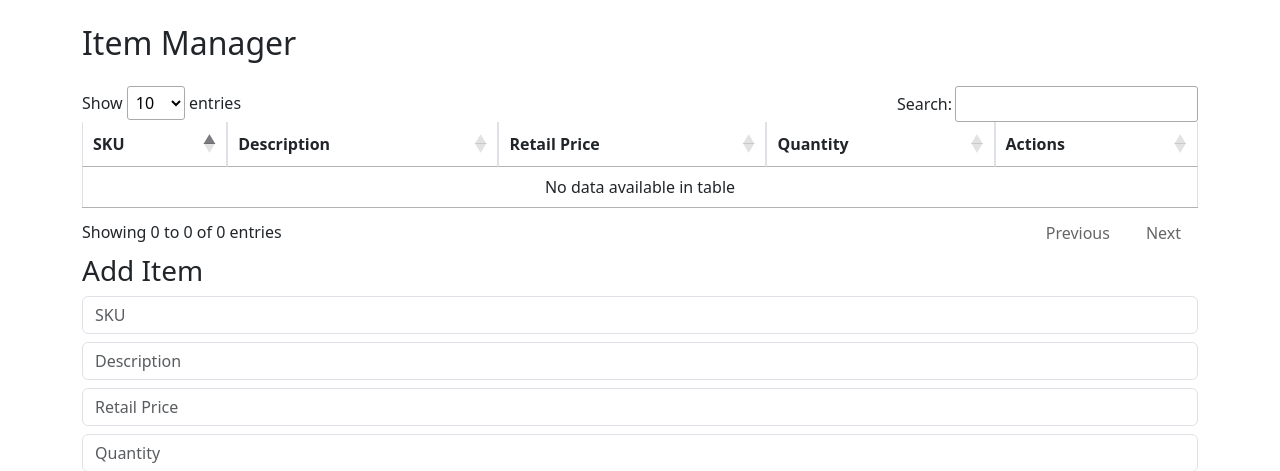
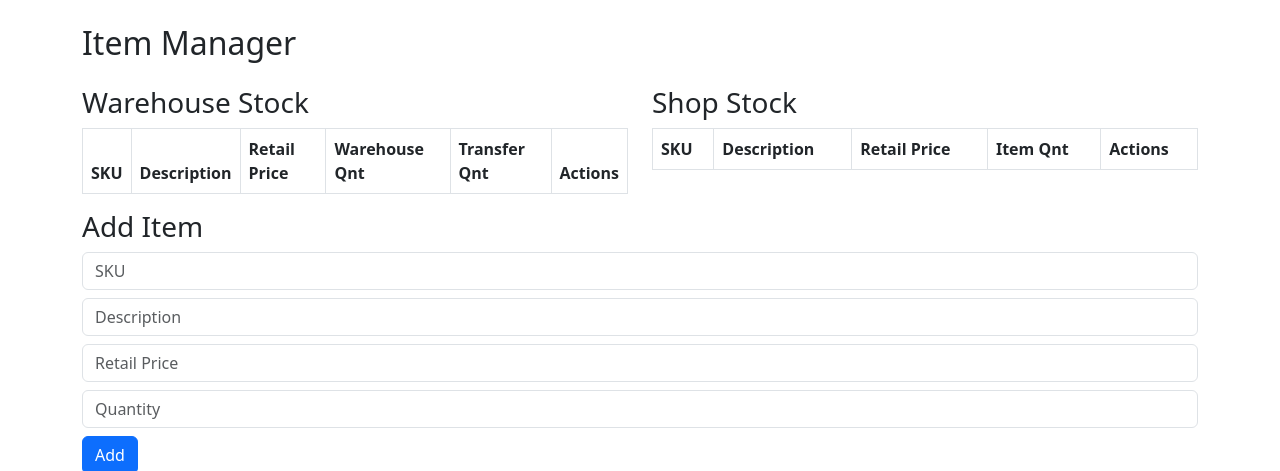
Before and after one commit to ConsciousUniverse/simpler-stock-management, a Django app: page / in a window 1280 px wide. Shown: the part 104-575 px from the top of the page. Run offline with Django 5.2, Linux system fonts and the light colour scheme; a user stored in the database is signed in; data comes from the database, SQL or seed files in the repository; both versions use the stored data as it was after the commit; lists and menus that the app fills with data are empty; some libraries are stand-ins or nearby versions.

Commit message:
Working with warehouse and shop users

```diff
--- a/ssm/urls.py
+++ b/ssm/urls.py
@@ -1,10 +1,11 @@
 from django.contrib import admin
 from django.urls import path, include
+
 
 urlpatterns = [
     path("", include("stock_manager.urls")),
     path("admin/", admin.site.urls),
     path("api/", include("stock_manager.urls")),  # Your app API
-    path("accounts/", include("django.contrib.auth.urls")),  # Django login/logout
+    path("accounts/", include("django.contrib.auth.urls")),  # Django login
     path("api/auth/", include("rest_framework.urls")),  # ✅ Add DRF auth endpoints
 ]
--- a/stock_manager/urls.py
+++ b/stock_manager/urls.py
@@ -1,14 +1,17 @@
 from django.urls import path, include
 from rest_framework.routers import DefaultRouter
-from .views import ItemViewSet, index, get_user
+from .views import ItemViewSet, ShopItemViewSet, index, get_user
 from rest_framework.authtoken.views import obtain_auth_token
+
 
 router = DefaultRouter()
 router.register(r'items', ItemViewSet)
+router.register(r'shop_items', ShopItemViewSet)
 
 urlpatterns = [
     path('', index, name='index'),
     path('api/', include(router.urls)),
     path('auth/user/', get_user, name='get_user'),  # Custom user endpoint
     path('auth/token/', obtain_auth_token, name='api_token_auth'),  # Optional token login
+
 ]
--- a/stock_manager/views.py
+++ b/stock_manager/views.py
@@ -1,12 +1,15 @@
-from django.shortcuts import render, get_object_or_404
+from django.shortcuts import render
 from django.contrib.auth.decorators import login_required
 from rest_framework import viewsets
 from rest_framework.permissions import IsAuthenticated
-from .models import Item
-from .serializers import ItemSerializer
+from .models import Item, ShopItem
+from .serializers import ItemSerializer, ShopItemSerializer
 from django.contrib.auth.models import User  # For accessing the User model
 from rest_framework.response import Response  # For returning HTTP responses in REST framework
 from rest_framework.decorators import api_view
+from rest_framework.pagination import PageNumberPagination
+
+
 
 # API View
 class ItemViewSet(viewsets.ModelViewSet):
@@ -14,6 +17,17 @@ class ItemViewSet(viewsets.ModelViewSet):
     serializer_class = ItemSerializer
     lookup_field = 'sku'
     permission_classes = [IsAuthenticated]
+    pagination_class = PageNumberPagination
+
+class ShopItemViewSet(viewsets.ModelViewSet):
+    queryset = ShopItem.objects.all()
+    serializer_class = ShopItemSerializer
+    lookup_field = 'sku'
+    permission_classes = [IsAuthenticated]
+    pagination_class = PageNumberPagination
+
+    def get_queryset(self):
+        return ShopItem.objects.filter(shop_user=self.request.user)
 
 # Main Page View
 @login_required
@@ -31,4 +45,5 @@ def get_user(request):
         'id': user.id,
         'username': user.username,
         'email': user.email,
+        'groups': list(user.groups.values_list('name', flat=True)),
     })
--- a/templates/index.html
+++ b/templates/index.html
@@ -6,13 +6,10 @@
     <meta name='viewport' content='width=device-width, initial-scale=1.0'>
     <title>Item Manager</title>
     <link href='https://cdn.jsdelivr.net/npm/bootstrap@5.3.0/dist/css/bootstrap.min.css' rel='stylesheet'>
-    <link rel="stylesheet" href="https://cdn.datatables.net/1.11.5/css/jquery.dataTables.min.css">
     <script src='https://code.jquery.com/jquery-3.6.0.min.js'></script>
-    <script src="https://cdn.datatables.net/1.11.5/js/jquery.dataTables.min.js"></script>
 </head>
 
 <body class='container mt-5'>
-
     <!-- Navbar -->
     <nav class="navbar navbar-expand-lg navbar-light bg-light mb-4">
         <a class="navbar-brand" href="#">Item Manager</a>
@@ -27,52 +24,82 @@
             </ul>
         </div>
     </nav>
-
     <h2 class='mb-4'>Item Manager</h2>
-
-    <table id="itemTable" class='table table-bordered'>
+    <div class='row'>
+        <div class='col-md-6 warehouse-stock'>
+            <h3>Warehouse Stock</h3>
+            <table class='table table-bordered'>
                 <thead>
                     <tr>
                         <th>SKU</th>
                         <th>Description</th>
                         <th>Retail Price</th>
-                <th>Quantity</th>
+                        <th>Warehouse Qnt</th>
+                        <th>Transfer Qnt</th>
                         <th>Actions</th>
                     </tr>
                 </thead>
-        <tbody></tbody>
+                <tbody id='itemTable1'></tbody>
             </table>
-
+        </div>
+        <div class='col-md-6 shop-stock'>
+            <h3>Shop Stock</h3>
+            <table class='table table-bordered'>
+                <thead>
+                    <tr>
+                        <th>SKU</th>
+                        <th>Description</th>
+                        <th>Retail Price</th>
+                        <th>Item Qnt</th>
+                        <th>Actions</th>
+                    </tr>
+                </thead>
+                <tbody id='itemTable2'></tbody>
+            </table>
+        </div>
+    </div>
     <h3>Add Item</h3>
     <input type='text' id='sku' placeholder='SKU' class='form-control mb-2'>
     <input type='text' id='description' placeholder='Description' class='form-control mb-2'>
-    <input type='number' step="0.01" id='retail_price' placeholder='Retail Price' class='form-control mb-2'>
+    <input type='number' step='0.01' id='retail_price' placeholder='Retail Price' class='form-control mb-2'>
     <input type='number' id='quantity' placeholder='Quantity' class='form-control mb-2'>
     <button id='addItem' class='btn btn-primary'>Add</button>
-
     <script>
         function getCSRFToken() {
-            return document.cookie.split('; ')
-                .find(row => row.startsWith('csrftoken='))
-                ?.split('=')[1];
+            return document.cookie.split('; ').find(row => row.startsWith('csrftoken='))?.split('=')[1];
         }
 
-        let table;
-
-        function fetchItems() {
-            $.get('/api/items/', function (data) {
-                table.clear();  // Clear existing data
+        function fetchItems(tableNum) {
+            let apiUrl = tableNum === 1 ? '/api/items/' : '/api/shop_items/';
+            $.get(apiUrl, function (data) {
+                tableNum === 1 ? $('#itemTable1').empty() : $('#itemTable2').empty();
                 data.forEach(item => {
-                    table.row.add([
-                        item.sku,
-                        `<input type='text' value='${item.description}' class='form-control' id='description-${item.sku}'>`,
-                        `<input type='text' value='${item.retail_price}' class='form-control' id='retail_price-${item.sku}'>`,
-                        `<input type='number' value='${item.quantity}' class='form-control' id='quantity-${item.sku}'>`,
-                        `<button onclick='updateItem("${item.sku}")' class='btn btn-warning btn-sm'>Update</button>
-                         <button onclick='deleteItem("${item.sku}")' class='btn btn-danger btn-sm'>Delete</button>`
-                    ]);
+                    let row1 = `
+                        <tr>
+                            <td>${item.sku}</td>
+                            <td><input type='text' value='${item.description}' class='form-control' id='description1-${item.sku}'></td>
+                            <td><input type='text' value='${item.retail_price}' class='form-control' id='retail_price1-${item.sku}'></td>
+                            <td><input type='number' value='${item.quantity}' class='form-control' id='quantity1-${item.sku}'></td>
+                            <td><input type='number' value='0' class='form-control' id='xfer_quantity1-${item.sku}'></td>
+                            <td>
+                                <button onclick='updateItem("${item.sku}", 1)' class='btn btn-warning'>Update</button>
+                                <button onclick='deleteItem("${item.sku}", 1)' class='btn btn-danger'>Delete</button>
+                                <button onclick='transferItem("${item.sku}")' class='btn btn-info'>Transfer</button>
+                            </td>
+                        </tr>`;
+                    let row2 = `
+                        <tr>
+                            <td>${item.sku}</td>
+                            <td><input type='text' value='${item.description}' class='form-control' id='description2-${item.sku}'></td>
+                            <td><input type='text' value='${item.retail_price}' class='form-control' id='retail_price2-${item.sku}'></td>
+                            <td><input type='number' value='${item.quantity}' class='form-control' id='quantity2-${item.sku}'></td>
+                            <td>
+                                <button onclick='updateItem("${item.sku}", 2)' class='btn btn-warning'>Update</button>
+                                <button onclick='deleteItem("${item.sku}", 2)' class='btn btn-danger'>Delete</button>
+                            </td>
+                        </tr>`;
+                    tableNum === 1 ? $('#itemTable1').append(row1) : $('#itemTable2').append(row2);
                 });
-                table.draw();  // Redraw the table
             });
         }
 
@@ -89,38 +116,58 @@
                     quantity: $('#quantity').val()
                 }),
                 success: function () {
-                    fetchItems();
-                    $('#sku').val('');
-                    $('#description').val('');
-                    $('#retail_price').val('');
-                    $('#quantity').val('');
+                    fetchItems(1);
+                    fetchItems(2);
                 }
             });
         }
 
-        function updateItem(sku) {
+        function transferItem(sku) {
+            console.log($(`#xfer_quantity1-${sku}`).val())
+        }
+
+        function updateItem(sku, tableNum) {
+            let apiUrl = tableNum === 1 ? `/api/items/${sku}/` : `/api/shop_items/${sku}/`;
             $.ajax({
-                url: `/api/items/${sku}/`,
+                url: apiUrl,
                 type: 'PUT',
                 contentType: 'application/json',
                 headers: { 'X-CSRFToken': getCSRFToken() },
                 data: JSON.stringify({
                     sku: sku,
-                    description: $(`#description-${sku}`).val(),
-                    retail_price: $(`#retail_price-${sku}`).val(),
-                    quantity: $(`#quantity-${sku}`).val()
+                    description: $(`#description${tableNum}-${sku}`).val(),
+                    retail_price: $(`#retail_price${tableNum}-${sku}`).val(),
+                    quantity: $(`#quantity${tableNum}-${sku}`).val()
                 }),
-                success: fetchItems
+                success: function () {
+                    fetchItems(1);
+                    fetchItems(2);
+                }
             });
         }
 
-        function deleteItem(sku) {
+        function deleteItem(sku, tableNum) {
+            let apiUrl = tableNum === 1 ? `/api/items/${sku}/` : `/api/shop_items/${sku}/`;
+            console.log(apiUrl)
             $.ajax({
-                url: `/api/items/${sku}/`,
+                url: apiUrl,
                 type: 'DELETE',
                 headers: { 'X-CSRFToken': getCSRFToken() },
-                success: fetchItems
+                success: function () {
+                    fetchItems(1);
+                    fetchItems(2);
+                }
             });
+        }
+
+        function tailor_dashboard(groups) {
+            if (groups && groups.includes("managers")) {
+                $(".shop-stock").hide();
+                $(".warehouse-stock").addClass("col-md-12");
+                $(".warehouse-stock").removeClass("col-md-6");
+            } else {
+                $(".shop-stock").show();
+            }
         }
 
         function checkAuthStatus() {
@@ -131,30 +178,41 @@
                 success: function (data) {
                     if (data.username) {
                         $("#userStatus").text(`Logged in as: ${data.username}`);
-                        $("#authLink").attr("href", "/accounts/logout/").text("Logout");
+                        tailor_dashboard(data.groups)
+                        $("#authLink").text("Logout").off("click").on("click", function (event) {
+                            event.preventDefault();
+                            $.ajax({
+                                url: "/accounts/logout/",
+                                type: "POST",
+                                headers: { "X-CSRFToken": getCSRFToken() },
+                                success: function () {
+                                    location.reload();
+                                },
+                                error: function (xhr, status, error) {
+                                    console.error("Logout failed:", xhr.responseText);
+                                }
+                            });
+                        });
                     } else {
                         $("#userStatus").text("");
                         $("#authLink").attr("href", "/accounts/login/").text("Login");
                     }
                 },
                 error: function (xhr, status, error) {
-                    console.error("Auth check failed:", xhr.responseText);  // Debugging
+                    console.error("Auth check failed:", xhr.responseText);
                     $("#userStatus").text("");
                     $("#authLink").attr("href", "/accounts/login/").text("Login");
                 }
             });
         }
 
-        $(document).ready(function () {
-            checkAuthStatus();  // Check authentication on page load
-        });
 
 
 
         $(document).ready(function () {
-            table = $('#itemTable').DataTable();  // Initialize DataTables
-            fetchItems();
             checkAuthStatus();
+            fetchItems(1);
+            fetchItems(2);
             $('#addItem').click(addItem);
         });
     </script>
```
Also changed, not shown: ssm/settings.py (+22 -20 lines), stock_manager/models.py (+14 -0 lines), stock_manager/serializers.py (+10 -2 lines), db.sqlite3, stock_manager/migrations/0001_initial.py, stock_manager/migrations/0002_remove_shopitem_shop_user.py (added), stock_manager/migrations/0003_shopitem_shop_user.py (added). Lines whose indentation alone changed are shown as unchanged.
